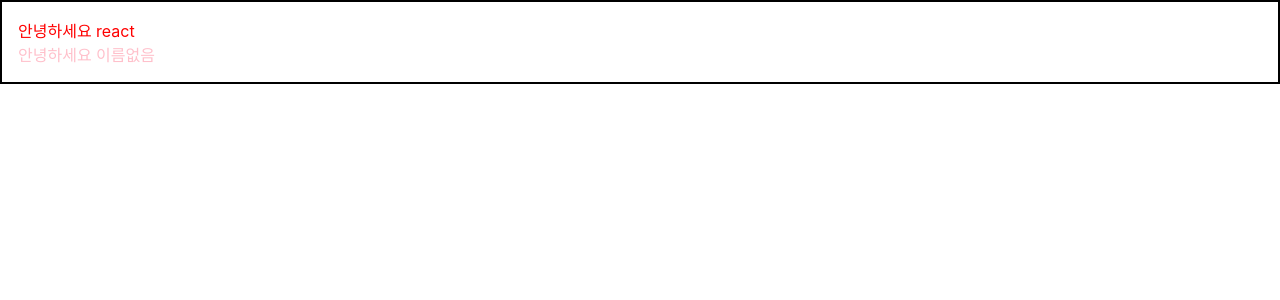
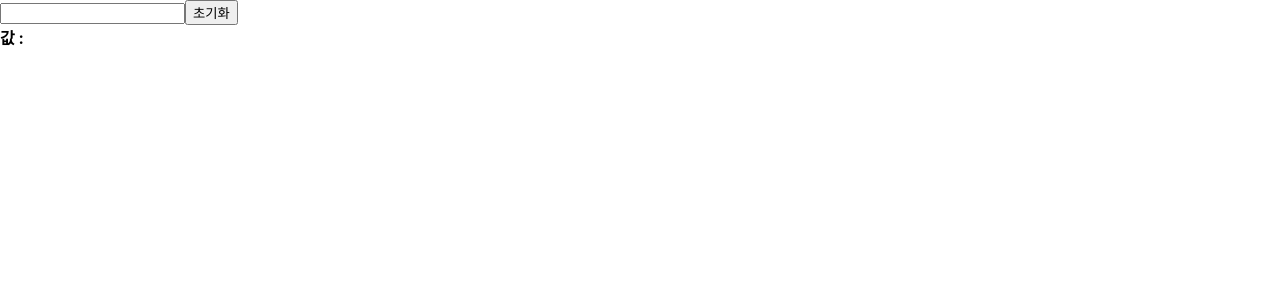
Before and after one commit to Minseok-Park/react-study, a React (Create React App) app in the folder react-begin/: page / in a window 1280 px wide. Shown: the top 300 px of the page. Built offline with nearby package versions, Linux system fonts and the light colour scheme.

Commit message:
useState hook & input 값 변경하기

```diff
--- a/react-begin/src/app.jsx
+++ b/react-begin/src/app.jsx
@@ -1,15 +1,10 @@
 import React from "react";
-import Hello from "./hello";
 import "./app.css";
-import Child from "./child";
+import Counter from "./components/counter";
+import InputSample from "./components/inputSample";
 
 function App() {
-  return (
-    <Child>
-      <Hello name="react" color="red" />
-      <Hello color="pink" />
-    </Child>
-  );
+  return <InputSample />;
 }
 
 export default App;
--- a/react-begin/src/child.jsx
+++ b/react-begin/src/child.jsx
@@ -5,7 +5,7 @@ function Child({ children }) {
     border: "2px solid black",
     padding: 16,
   };
-
+  // children props => 태그 사이의 내용들을 보여줄 때 사용
   return <div style={style}>{children}</div>;
 }
 
--- /dev/null
+++ b/react-begin/src/components/counter.jsx
@@ -0,0 +1,25 @@
+import React, { useState } from "react";
+
+const Counter = (props) => {
+  const [number, setNumber] = useState(0);
+
+  // 현재 값을 가져와서 비교하여 값을 증가하겠다
+  const onIncrease = () => {
+    setNumber((number) => number + 1);
+  };
+
+  const onDecrease = () => {
+    const minNumber = number < 1 ? 0 : number - 1;
+    setNumber((number) => minNumber);
+  };
+
+  return (
+    <div>
+      <h1>{number}</h1>
+      <button onClick={onIncrease}>+1</button>
+      <button onClick={onDecrease}>-1</button>
+    </div>
+  );
+};
+
+export default Counter;
--- /dev/null
+++ b/react-begin/src/components/inputSample.jsx
@@ -0,0 +1,28 @@
+import React from "react";
+import { useState } from "react/cjs/react.development";
+
+const InputSample = (props) => {
+  const [text, setText] = useState("");
+
+  const onChange = (event) => {
+    setText((text) => event.target.value);
+  };
+
+  const onReset = () => {
+    setText("");
+  };
+
+  return (
+    <div>
+      {/*value에 값을 넣어줘야 초기화가 된다*/}
+      <input type="text" onChange={onChange} value={text} />
+      <button onClick={onReset}>초기화</button>
+      <div>
+        <b>값 : </b>
+        {text}
+      </div>
+    </div>
+  );
+};
+
+export default InputSample;
--- a/react-begin/src/hello.jsx
+++ b/react-begin/src/hello.jsx
@@ -1,7 +1,11 @@
 import React from "react";
 
-function Hello({ color, name }) {
-  return <div style={{ color }}>안녕하세요 {name}</div>;
+function Hello({ color, name, isSpecial }) {
+  return (
+    <div style={{ color }}>
+      {isSpecial && <b>*</b>} 안녕하세요 {name}
+    </div>
+  );
 }
 
 // props가 누락되었을 때 기본적으로 사용할 값!
```
Also changed, not shown: 1 other file (tests, documents, lock files or other folders).
